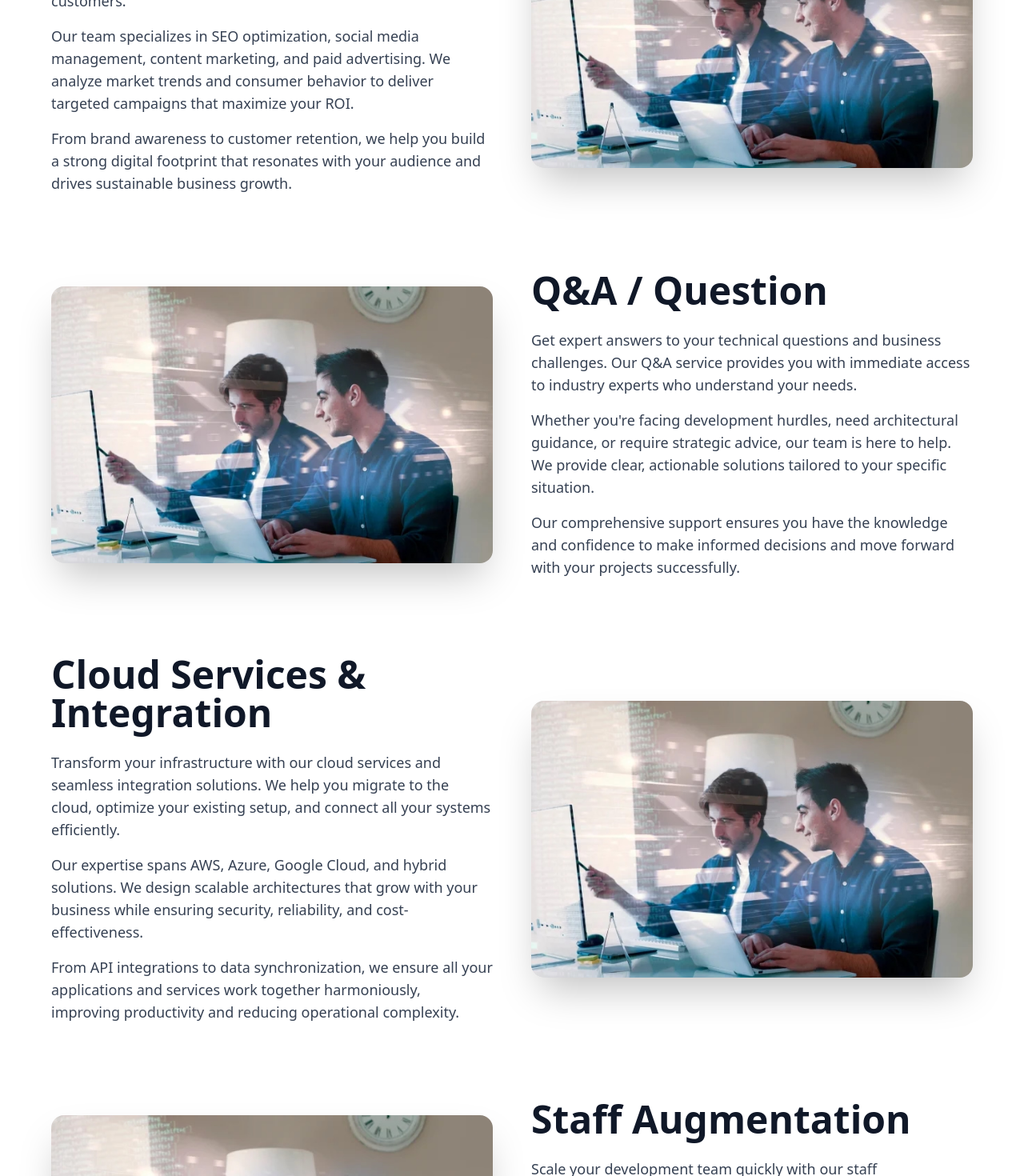
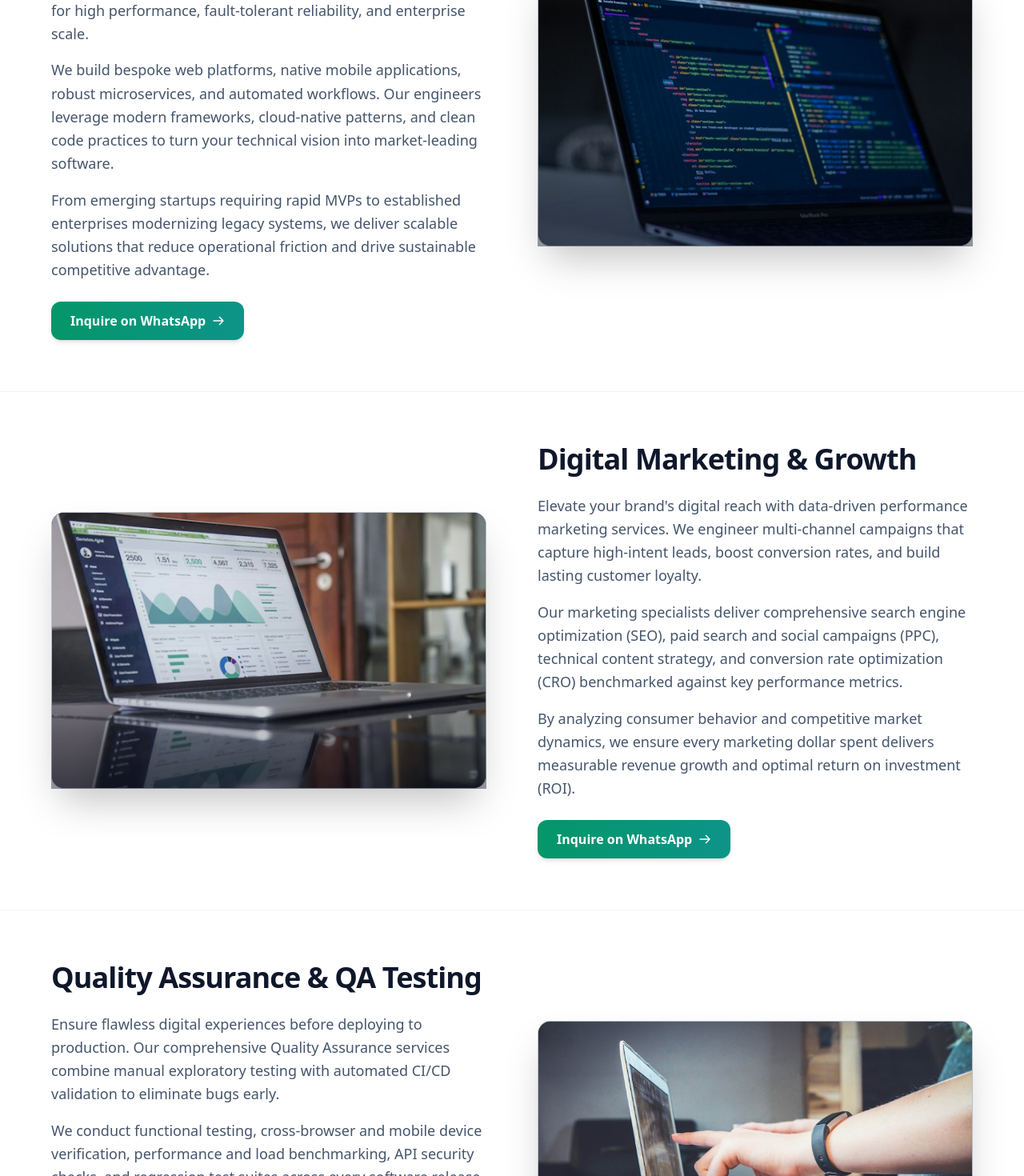
Before and after one commit to aksaqi313/-Devmetasol, a React (Vite) app: page /services in a window 1280 px wide. Shown: the part 1060-2530 px from the top of the page at 80% size. Built offline with nearby package versions, Linux system fonts and the light colour scheme; no server answers.

Commit message:
Add domain-specific high-resolution imagery and inquiry CTAs to Services page and all service subpages

```diff
--- a/src/components/CustomSoftwareSolutionsMinimal.tsx
+++ b/src/components/CustomSoftwareSolutionsMinimal.tsx
@@ -20,44 +20,57 @@ const SimpleSoftwareSolutions = ({
   imageAlt = "Service Image",
 }: CustomSoftwareSolutionsMinimalProps) => {
   return (
-    <div className="bg-white py-6 sm:py-8 md:py-12 px-4 sm:px-6 lg:px-8">
+    <div className="bg-white py-8 sm:py-12 md:py-16 px-4 sm:px-6 lg:px-8 border-b border-slate-100 last:border-b-0">
       <div className="max-w-6xl mx-auto">
         <div
           className={`flex flex-col ${
             imageOnLeft ? "lg:flex-row-reverse" : "lg:flex-row"
-          } items-center gap-6 sm:gap-8 md:gap-10 lg:gap-12`}
+          } items-center gap-8 sm:gap-10 md:gap-12 lg:gap-16`}
         >
-          {/* Left Side - Text */}
+          {/* Text Content */}
           <div className="w-full lg:w-1/2">
-            <h1 className="text-2xl sm:text-3xl md:text-4xl lg:text-5xl font-bold text-gray-900 mb-4 sm:mb-6">
+            <h2 className="text-2xl sm:text-3xl md:text-4xl font-extrabold text-slate-900 mb-4 sm:mb-6 tracking-tight">
               {title}
-            </h1>
+            </h2>
 
-            <div className="space-y-3 sm:space-y-4 text-gray-700 text-base sm:text-lg">
+            <div className="space-y-3 sm:space-y-4 text-slate-600 text-sm sm:text-base md:text-lg leading-relaxed">
               {paragraphs.map((paragraph, index) => (
                 <p key={index}>{paragraph}</p>
               ))}
             </div>
 
-            {/* Optional buttons */}
+            {/* Action CTA */}
+            <div className="pt-6">
+              <a
+                href={`https://wa.me/923320409566?text=${encodeURIComponent(`Hi Devmetasol! I would like to discuss your ${title} services.`)}`}
+                target="_blank"
+                rel="noopener noreferrer"
+                className="inline-flex items-center gap-2 bg-gradient-to-r from-blue-600 to-indigo-600 hover:from-blue-700 hover:to-indigo-700 text-white font-semibold px-6 py-3 rounded-xl text-sm sm:text-base transition-all shadow-md hover:shadow-blue-500/25"
+              >
+                <span>Inquire on WhatsApp</span>
+                <svg className="w-4 h-4" fill="none" stroke="currentColor" viewBox="0 0 24 24">
+                  <path strokeLinecap="round" strokeLinejoin="round" strokeWidth={2} d="M14 5l7 7m0 0l-7 7m7-7H3" />
+                </svg>
+              </a>
+            </div>
           </div>
 
-          {/* Right Side - Image */}
+          {/* Service Image */}
           <div className="w-full lg:w-1/2">
             <div className="relative group">
-              <div className="rounded-xl sm:rounded-2xl overflow-hidden shadow-xl sm:shadow-2xl transform group-hover:scale-[1.02] transition duration-500">
+              <div className="rounded-2xl overflow-hidden shadow-xl sm:shadow-2xl border border-slate-200/80 transform group-hover:scale-[1.02] transition duration-500 bg-slate-900">
                 <img
                   src={image}
-                  alt={imageAlt}
-                  className="w-full h-auto object-cover"
+                  alt={imageAlt || title}
+                  className="w-full h-[280px] sm:h-[340px] md:h-[400px] object-cover"
+                  loading="lazy"
                 />
+                <div className="absolute inset-0 bg-gradient-to-t from-slate-950/40 via-transparent to-transparent"></div>
               </div>
 
-              {/* Decorative elements */}
-              <div className="absolute -top-2 -right-2 sm:-top-4 sm:-right-4 w-12 h-12 sm:w-20 sm:h-20 bg-blue-100 rounded-full -z-10"></div>
-              <div className="absolute -bottom-2 -left-2 sm:-bottom-4 sm:-left-4 w-16 h-16 sm:w-24 sm:h-24 bg-indigo-100 rounded-full -z-10"></div>
-
-              {/* Image caption */}
+              {/* Decorative background glows */}
+              <div className="absolute -top-3 -right-3 sm:-top-4 sm:-right-4 w-16 h-16 sm:w-24 sm:h-24 bg-blue-100 rounded-full -z-10 blur-sm"></div>
+              <div className="absolute -bottom-3 -left-3 sm:-bottom-4 sm:-left-4 w-20 h-20 sm:w-28 sm:h-28 bg-indigo-100 rounded-full -z-10 blur-sm"></div>
             </div>
           </div>
         </div>
--- a/src/pages/CloudInfrastructure.tsx
+++ b/src/pages/CloudInfrastructure.tsx
@@ -2,6 +2,7 @@ import { useEffect } from "react";
 import CustomSoftwareSolutionsMinimal from "../components/CustomSoftwareSolutionsMinimal";
 import AllFooter from "../components/AllFooter";
 import { ServiceSEO } from "../components/SEO";
+import cloudImg from "../assets/service-cloud.jpg";
 
 const CloudInfrastructure = () => {
   useEffect(() => {
@@ -29,6 +30,8 @@ const CloudInfrastructure = () => {
       <CustomSoftwareSolutionsMinimal
         imageOnLeft={true}
         title="Enterprise Cloud Solutions"
+        image={cloudImg}
+        imageAlt="Enterprise Cloud Architecture & DevOps - Devmetasol"
         paragraphs={[
           "Devmetasol provides comprehensive cloud infrastructure services across leading platforms including AWS, Azure, and Google Cloud. We design and implement cloud architectures that optimize performance, reduce costs, and enhance security.",
           "Our cloud migration services ensure seamless transition from on-premises infrastructure to cloud environments, minimizing downtime and maintaining business continuity throughout the process.",
--- a/src/pages/CustomSoftwareDevelopment.tsx
+++ b/src/pages/CustomSoftwareDevelopment.tsx
@@ -2,6 +2,7 @@ import { useEffect } from "react";
 import CustomSoftwareSolutionsMinimal from "../components/CustomSoftwareSolutionsMinimal";
 import AllFooter from "../components/AllFooter";
 import { ServiceSEO } from "../components/SEO";
+import softwareImg from "../assets/service-software.jpg";
 
 const CustomSoftwareDevelopment = () => {
   useEffect(() => {
@@ -29,6 +30,8 @@ const CustomSoftwareDevelopment = () => {
       <CustomSoftwareSolutionsMinimal
         imageOnLeft={false}
         title="Enterprise Software Development"
+        image={softwareImg}
+        imageAlt="Enterprise Custom Software Development - Devmetasol"
         paragraphs={[
           "Devmetasol specializes in developing custom software solutions that align perfectly with your business objectives. Our enterprise-grade applications are built to scale, ensuring your technology infrastructure grows seamlessly with your business.",
           "We leverage cutting-edge technologies and industry best practices to deliver robust, secure, and high-performance software solutions. Our development process emphasizes code quality, maintainability, and long-term sustainability.",
--- a/src/pages/DigitalMarketingService.tsx
+++ b/src/pages/DigitalMarketingService.tsx
@@ -2,6 +2,7 @@ import { useEffect } from "react";
 import CustomSoftwareSolutionsMinimal from "../components/CustomSoftwareSolutionsMinimal";
 import AllFooter from "../components/AllFooter";
 import { ServiceSEO } from "../components/SEO";
+import marketingImg from "../assets/service-marketing.jpg";
 
 const DigitalMarketingService = () => {
   useEffect(() => {
@@ -29,6 +30,8 @@ const DigitalMarketingService = () => {
       <CustomSoftwareSolutionsMinimal
         imageOnLeft={true}
         title="Comprehensive Digital Marketing Services"
+        image={marketingImg}
+        imageAlt="Comprehensive Digital Marketing & SEO Services - Devmetasol"
         paragraphs={[
           "Devmetasol delivers end-to-end digital marketing services including SEO optimization, social media management, content marketing, and paid advertising campaigns. Our data-driven approach ensures maximum ROI and measurable results.",
           "We develop customized marketing strategies tailored to your industry, target audience, and business objectives. Our team leverages advanced analytics and marketing automation tools to optimize campaign performance continuously.",
--- a/src/pages/QASupport.tsx
+++ b/src/pages/QASupport.tsx
@@ -2,6 +2,7 @@ import { useEffect } from "react";
 import CustomSoftwareSolutionsMinimal from "../components/CustomSoftwareSolutionsMinimal";
 import AllFooter from "../components/AllFooter";
 import { ServiceSEO } from "../components/SEO";
+import qaImg from "../assets/service-qa.jpg";
 
 const QASupport = () => {
   useEffect(() => {
@@ -29,6 +30,8 @@ const QASupport = () => {
       <CustomSoftwareSolutionsMinimal
         imageOnLeft={false}
         title="Quality Assurance & Technical Support"
+        image={qaImg}
+        imageAlt="Quality Assurance & Technical Support - Devmetasol"
         paragraphs={[
           "Devmetasol's QA services encompass comprehensive testing strategies including functional testing, performance testing, security testing, and user acceptance testing. We ensure your applications meet the highest quality standards before deployment.",
           "Our technical support team provides 24/7 support services, rapid issue resolution, and proactive monitoring to maintain optimal application performance and minimize downtime.",
--- a/src/pages/Services.tsx
+++ b/src/pages/Services.tsx
@@ -9,6 +9,14 @@ import DesignBanner from "../components/DesignBanner";
 import AllFooter from "../components/AllFooter";
 import OurClients from "../components/OurClients";
 import SEO from "../components/SEO";
+
+// Service-specific images
+import softwareImg from "../assets/service-software.jpg";
+import marketingImg from "../assets/service-marketing.jpg";
+import qaImg from "../assets/service-qa.jpg";
+import cloudImg from "../assets/service-cloud.jpg";
+import staffImg from "../assets/hire-team.jpg";
+import designImg from "../assets/service-design.jpg";
 
 const Services = () => {
   return (
@@ -28,56 +36,82 @@ const Services = () => {
         <ServicesHero />
       </div>
 
-      {/* Repeat CustomSoftwareSolutionsMinimal 5 times with alternating layouts */}
+      {/* 1. Custom Software Solutions */}
       <CustomSoftwareSolutionsMinimal
         imageOnLeft={false}
-        title="Digital Marketing"
+        title="Custom Software Development"
+        image={softwareImg}
+        imageAlt="Custom Software Development Services - Devmetasol"
         paragraphs={[
-          "Elevate your brand's online presence with our comprehensive digital marketing services. We create strategic campaigns that drive engagement, increase visibility, and convert leads into customers.",
-          "Our team specializes in SEO optimization, social media management, content marketing, and paid advertising. We analyze market trends and consumer behavior to deliver targeted campaigns that maximize your ROI.",
-          "From brand awareness to customer retention, we help you build a strong digital footprint that resonates with your audience and drives sustainable business growth.",
+          "Selecting the right engineering partner is critical to your digital transformation success. Devmetasol understands your unique business goals and delivers custom software solutions designed for high performance, fault-tolerant reliability, and enterprise scale.",
+          "We build bespoke web platforms, native mobile applications, robust microservices, and automated workflows. Our engineers leverage modern frameworks, cloud-native patterns, and clean code practices to turn your technical vision into market-leading software.",
+          "From emerging startups requiring rapid MVPs to established enterprises modernizing legacy systems, we deliver scalable solutions that reduce operational friction and drive sustainable competitive advantage."
         ]}
-        imageAlt="Digital Marketing"
       />
+
+      {/* 2. Digital Marketing & Growth */}
       <CustomSoftwareSolutionsMinimal
         imageOnLeft={true}
-        title="Q&A / Question"
+        title="Digital Marketing & Growth"
+        image={marketingImg}
+        imageAlt="Digital Marketing & Performance Growth Services - Devmetasol"
         paragraphs={[
-          "Get expert answers to your technical questions and business challenges. Our Q&A service provides you with immediate access to industry experts who understand your needs.",
-          "Whether you're facing development hurdles, need architectural guidance, or require strategic advice, our team is here to help. We provide clear, actionable solutions tailored to your specific situation.",
-          "Our comprehensive support ensures you have the knowledge and confidence to make informed decisions and move forward with your projects successfully.",
+          "Elevate your brand's digital reach with data-driven performance marketing services. We engineer multi-channel campaigns that capture high-intent leads, boost conversion rates, and build lasting customer loyalty.",
+          "Our marketing specialists deliver comprehensive search engine optimization (SEO), paid search and social campaigns (PPC), technical content strategy, and conversion rate optimization (CRO) benchmarked against key performance metrics.",
+          "By analyzing consumer behavior and competitive market dynamics, we ensure every marketing dollar spent delivers measurable revenue growth and optimal return on investment (ROI)."
         ]}
-        imageAlt="Q&A / Question"
       />
+
+      {/* 3. Quality Assurance & Testing */}
       <CustomSoftwareSolutionsMinimal
         imageOnLeft={false}
-        title="Cloud Services & Integration"
+        title="Quality Assurance & QA Testing"
+        image={qaImg}
+        imageAlt="Software Quality Assurance and Automation Testing - Devmetasol"
         paragraphs={[
-          "Transform your infrastructure with our cloud services and seamless integration solutions. We help you migrate to the cloud, optimize your existing setup, and connect all your systems efficiently.",
-          "Our expertise spans AWS, Azure, Google Cloud, and hybrid solutions. We design scalable architectures that grow with your business while ensuring security, reliability, and cost-effectiveness.",
-          "From API integrations to data synchronization, we ensure all your applications and services work together harmoniously, improving productivity and reducing operational complexity.",
+          "Ensure flawless digital experiences before deploying to production. Our comprehensive Quality Assurance services combine manual exploratory testing with automated CI/CD validation to eliminate bugs early.",
+          "We conduct functional testing, cross-browser and mobile device verification, performance and load benchmarking, API security checks, and regression test suites across every software release cycle.",
+          "Our QA engineers safeguard your brand reputation by guaranteeing that your web, mobile, and enterprise platforms run reliably, securely, and seamlessly for every end user."
         ]}
-        imageAlt="Cloud Services & Integration"
       />
+
+      {/* 4. Cloud Services & Infrastructure */}
       <CustomSoftwareSolutionsMinimal
         imageOnLeft={true}
-        title="Staff Augmentation"
+        title="Cloud Services & DevOps Architecture"
+        image={cloudImg}
+        imageAlt="Cloud Architecture, DevOps, and Infrastructure Services - Devmetasol"
         paragraphs={[
-          "Scale your development team quickly with our staff augmentation services. We provide skilled professionals who integrate seamlessly into your existing workflow and culture.",
-          "Whether you need frontend developers, backend engineers, DevOps specialists, or full-stack experts, we match you with the right talent. Our professionals are vetted, experienced, and ready to contribute from day one.",
-          "Flexible engagement models allow you to scale up or down based on project needs, ensuring you always have the right resources without the overhead of permanent hiring.",
+          "Modernize and secure your IT infrastructure with our cloud consulting, migration, and DevOps automation services across AWS, Microsoft Azure, and Google Cloud Platform.",
+          "We architect resilient, cost-optimized cloud solutions leveraging Docker containerization, Kubernetes orchestration, serverless microservices, and automated CI/CD deployment pipelines.",
+          "From seamless database migrations to 24/7 infrastructure observability and disaster recovery, we empower your systems to scale effortlessly alongside your business demands."
         ]}
-        imageAlt="Staff Augmentation"
       />
+
+      {/* 5. Staff Augmentation & Dedicated Squads */}
       <CustomSoftwareSolutionsMinimal
         imageOnLeft={false}
-        title="Creative Design"
+        title="Staff Augmentation & Dedicated Squads"
+        image={staffImg}
+        imageAlt="IT Staff Augmentation and Dedicated Remote Engineering Teams - Devmetasol"
         paragraphs={[
-          "Bring your vision to life with our creative design services. We combine artistic excellence with user experience principles to create designs that are both beautiful and functional.",
-          "Our design team specializes in UI/UX design, branding, graphic design, and visual identity. We work closely with you to understand your brand and create designs that communicate your message effectively.",
-          "From initial concepts to final deliverables, we ensure every design element aligns with your business goals and creates memorable experiences for your users.",
+          "Rapidly scale your development bandwidth with top-tier, pre-vetted remote software engineers, UI/UX designers, and cloud architects who integrate directly into your daily sprint workflows.",
+          "Whether you need individual full-stack specialists or an entire cross-functional dedicated squad aligned to your time zone, Devmetasol connects you with high-caliber talent ready from day one.",
+          "Our flexible engagement models allow you to expand or adjust team capacity as roadmap priorities evolve, eliminating lengthy hiring cycles and permanent recruitment overhead."
         ]}
-        imageAlt="Creative Design"
+      />
+
+      {/* 6. Creative UI/UX Design */}
+      <CustomSoftwareSolutionsMinimal
+        imageOnLeft={true}
+        title="Creative UI/UX & Product Design"
+        image={designImg}
+        imageAlt="Creative UI/UX Design and Product Prototyping - Devmetasol"
+        paragraphs={[
+          "Transform complex user journeys into intuitive, visually striking digital interfaces. We merge aesthetic elegance with rigorous user research to build products that users genuinely love.",
+          "Our design studio specializes in Figma wireframing, high-fidelity interactive prototypes, responsive web & mobile layouts, comprehensive design systems, and brand identity development.",
+          "From initial discovery workshops to pixel-perfect design-to-development handoffs, we ensure your digital product communicates your brand values and maximizes user retention."
+        ]}
       />
 
       <NextGenTechnologiesSimple />
@@ -97,11 +131,7 @@ const Services = () => {
       {/* Design Banner Section */}
       <DesignBanner />
 
-      {/* Hire Expert Banner Section */}
-
       <AllFooter />
-
-      {/* Services Grid */}
     </div>
   );
 };
--- a/src/pages/StaffAugmentation.tsx
+++ b/src/pages/StaffAugmentation.tsx
@@ -2,6 +2,7 @@ import { useEffect } from "react";
 import CustomSoftwareSolutionsMinimal from "../components/CustomSoftwareSolutionsMinimal";
 import AllFooter from "../components/AllFooter";
 import { ServiceSEO } from "../components/SEO";
+import staffImg from "../assets/hire-team.jpg";
 
 const StaffAugmentation = () => {
   useEffect(() => {
@@ -29,6 +30,8 @@ const StaffAugmentation = () => {
       <CustomSoftwareSolutionsMinimal
         imageOnLeft={false}
         title="Flexible Staff Augmentation Services"
+        image={staffImg}
+        imageAlt="Flexible IT Staff Augmentation Services - Devmetasol"
         paragraphs={[
           "Devmetasol provides staff augmentation services that allow you to scale your development team quickly and efficiently. Our professionals are vetted, experienced, and ready to contribute from day one, seamlessly integrating into your existing workflows and culture.",
           "We offer flexible engagement models including full-time, part-time, and project-based arrangements. Whether you need frontend developers, backend engineers, DevOps specialists, or full-stack experts, we match you with the right talent for your specific requirements.",
```
Also changed, not shown: src/assets/service-cloud.jpg (added), src/assets/service-qa.jpg (added).
